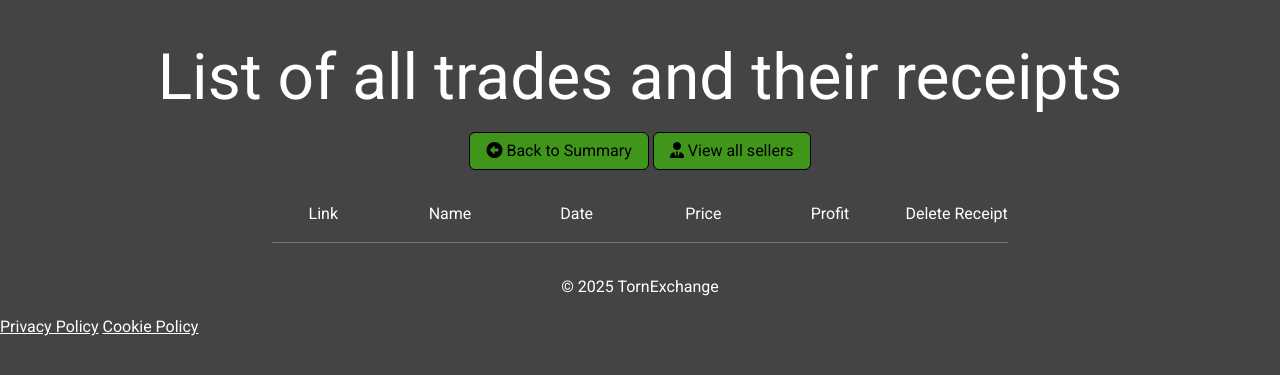
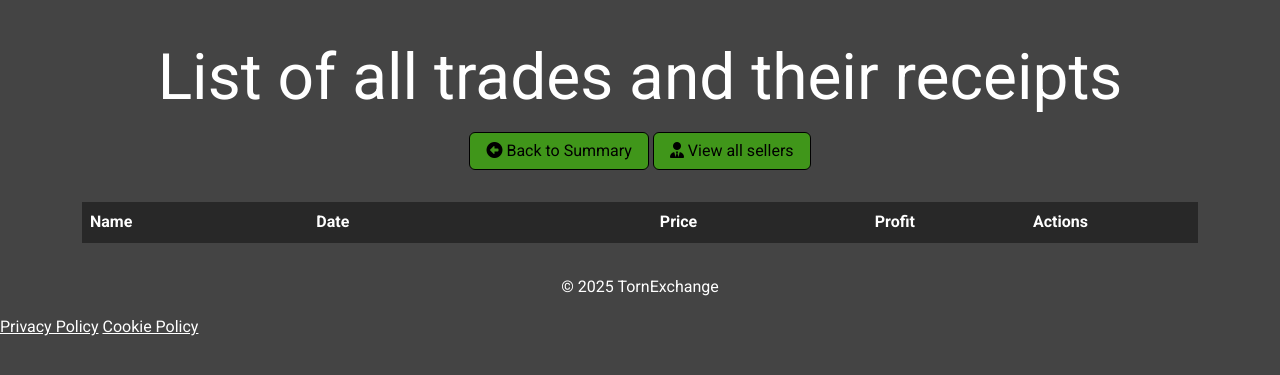
Before and after one commit to torn-exchange/web, a Django app: template main/templates/main/all_receipts.html in a window 1280 px wide. Shown: the part 76-451 px from the top of the page. Run offline with Django 3.2, Linux system fonts and the light colour scheme; the template is opened without the code that fills it, so the values that code supplies are empty; some libraries are stand-ins or nearby versions; some web fonts are replaced.

Commit message:
Fix mobile view for all trades (#125)
* Fix mobile view for all trades

* add special view for mobile users

---------

Co-authored-by: Ata <155850761+torn-exchange@users.noreply.github.com>

```diff
--- a/main/templates/main/all_receipts.html
+++ b/main/templates/main/all_receipts.html
@@ -26,67 +26,84 @@
     </div>
   </div>
 
-  <div class="row mt-3">
-    <div class="col-2"></div>
-    <div class="col-8 text-center">
-      <div class=" font-weight-bold text-center text-responsive">
-        <div class='row '>
-          <div class='col-2 text-center'>
-            Link
+    <!-- Desktop Table (hidden on mobile) -->
+    <div class="d-none d-md-block">
+      <div class="table-responsive">
+          <table class="table">
+              <thead>
+                  <tr>
+                      <th>Name</th>
+                      <th>Date</th>
+                      <th class="text-end">Price</th>
+                      <th class="text-end">Profit</th>
+                      <th class="text-center">Actions</th>
+                  </tr>
+              </thead>
+              <tbody>
+                  {% for receipt in receipts %}
+                  <tr>
+                      <td>{{receipt.seller}}</td>
+                      <td>{{receipt.created_at}}</td>
+                      <td class="text-end">${{receipt.total|intcomma}}</td>
+                      <td class="text-end">${{receipt.profit|intcomma}}</td>
+                      <td class="text-center">
+                          <a href="{% url 'receipt_view' receipt.receipt_url_string %}"
+                             class="btn btn-sm btn-outline-primary" target="_blank" title="View Receipt">
+                              <i class="fas fa-eye"></i>
+                          </a>
+                          <form action="{% url 'delete_receipt' receipt.id %}" method="POST" class="d-inline">
+                              {% csrf_token %}
+                              <button type="submit" class="btn btn-outline-danger btn-sm" title="Delete Receipt">
+                                  <i class="fas fa-trash-alt"></i>
+                              </button>
+                          </form>
+                      </td>
+                  </tr>
+                  {% endfor %}
+              </tbody>
+          </table>
       </div>
-          <div class='col-2 text-center'>
-            Name
-          </div>
-          <div class='col-2 text-center'>
-            Date
-          </div>
-          <div class='col-2 text-center'>
-            Price
-          </div>
-          <div class='col-2 text-center'>
-            Profit
-          </div>
-          <div class='col-2 text-center'>
-            Delete Receipt
   </div>
 
+  <!-- Mobile Cards (hidden on desktop) -->
+  <div class="d-md-none">
+      {% for receipt in receipts %}
+      <div class="card mb-3">
+          <div class="card-body">
+              <h5 class="card-title">{{receipt.seller}}</h5>
+              <div class="row mb-2">
+                  <div class="col-6">
+                      <small class="text-muted">Date:</small><br>
+                      {{receipt.created_at}}
+                  </div>
+                  <div class="col-6 text-end">
+                      <small class="text-muted">Price:</small><br>
+                      ${{receipt.total|intcomma}}
                   </div>
               </div>
-      <hr>
-      {% for receipt in receipts%}
-      <div class=" text-center text-responsive">
-        <div class='row  '>
-          <div class='col-2 p-sm-0 m-sm-0'>
-            <a href="{% url 'receipt_view' receipt.receipt_url_string%}" target="_blank"> <u>View</u> </a>
+              <div class="row mb-3">
+                  <div class="col-12 text-end">
+                      <small class="text-muted">Profit:</small><br>
+                      <span class="{% if receipt.profit > 0 %}text-success{% else %}text-danger{% endif %}">
+                          ${{receipt.profit|intcomma}}
+                      </span>
                   </div>
-          <div class='col-2 p-sm-0 m-sm-0'>
-            {{receipt.seller}}
               </div>
-          <div class='col-2 p-sm-0 m-sm-0'>
-            {{receipt.created_at}}
-          </div>
-          <div class='col-2 p-sm-0 m-sm-0'>
-            ${{receipt.total|intcomma}}
-          </div>
-          <div class='col-2 p-sm-0 m-sm-0'>
-            ${{receipt.profit|intcomma}}
-          </div>
-          <div class='col-2'>
-            <form action="{% url 'delete_receipt' receipt.id %}" method="POST">
+              <div class="d-flex justify-content-end gap-2">
+                  <a href="{% url 'receipt_view' receipt.receipt_url_string %}"
+                     class="btn btn-outline-primary" target="_blank">
+                      <i class="fas fa-eye"></i> View
+                  </a>
+                  <form action="{% url 'delete_receipt' receipt.id %}" method="POST" class="d-inline">
                       {% csrf_token %}
-              <button type="button btn btn-primary" class="btn btn-default btn-sm">
-                delete <i class="fas fa-trash-alt"></i>
+                      <button type="submit" class="btn btn-outline-danger">
+                          <i class="fas fa-trash-alt"></i> Delete
                       </button>
                   </form>
               </div>
-
           </div>
       </div>
-      <hr>
       {% endfor %}
   </div>
-    <div class="col-2"></div>
 </div>
-</div>
-
 {% endblock %}
```
Lines whose indentation alone changed are shown as unchanged.
